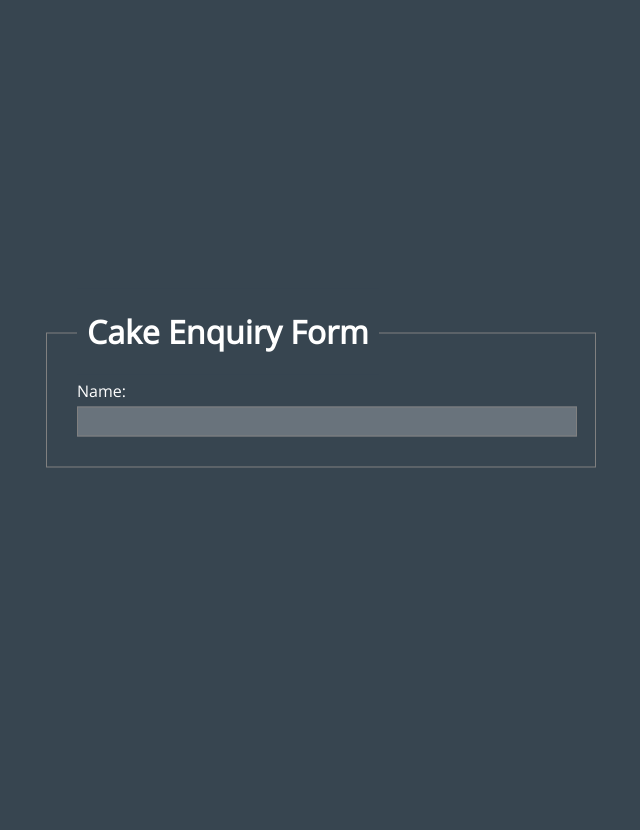
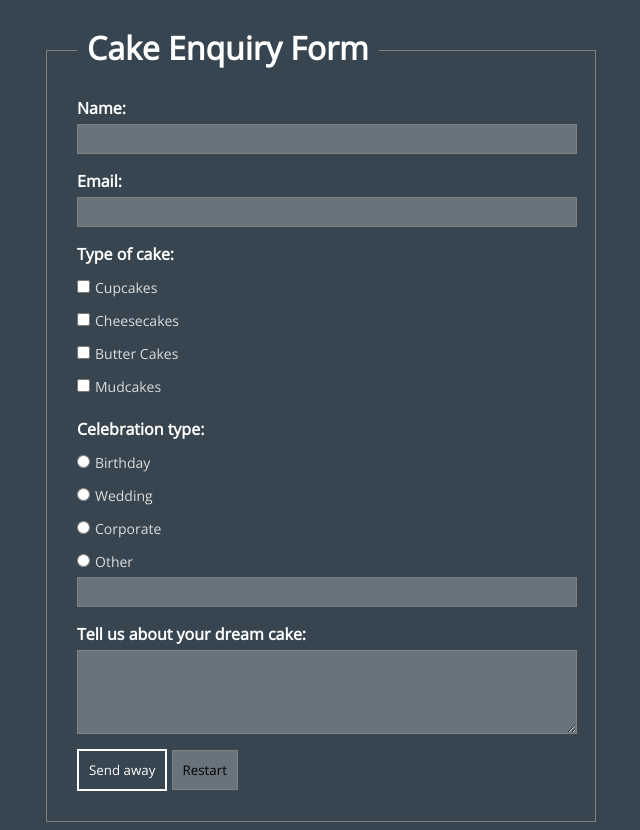
Before and after one commit to ianlenehan/ustwo-test, a website: page public/index.html in a window 1280 px wide. Shown: the whole page, without its empty margins (319-959 px from the left). Before the commit the page ends 800 px from the top, so only its background shows below. Drawn offline with nearby package versions, Linux system fonts and the light colour scheme.

Commit message:
close to completing html form layout with styling

```diff
--- a/public/index.html
+++ b/public/index.html
@@ -14,7 +14,28 @@
     <div>
       <form class="cake-form" action="post">
         <p class="form-label">Name:</p>
-        <input type="text" name="name">
+        <input class="wide" type="text" name="name" required>
+        <p class="form-label">Email:</p>
+        <input class="wide" type="text" name="email" required>
+
+        <p class="form-label">Type of cake:</p>
+          <input class="selectors" type="checkbox" name="cake" value="cupcakes"><span class="selector-label">Cupcakes</span></br>
+          <input class="selectors" type="checkbox" name="cake" value="cheesecakes"><span class="selector-label">Cheesecakes</span></br>
+          <input class="selectors" type="checkbox" name="cake" value="mudcakes"><span class="selector-label">Butter Cakes</span></br>
+          <input class="selectors" type="checkbox" name="cake" value="buttercakes"><span class="selector-label">Mudcakes</span></br>
+
+        <p class="form-label">Celebration type:</p>
+          <input class="selectors" type="radio" name="celebration" value="birthday"><span class="selector-label">Birthday</span></br>
+          <input class="selectors" type="radio" name="celebration" value="wedding"><span class="selector-label">Wedding</span></br>
+          <input class="selectors" type="radio" name="celebration" value="corporate"><span class="selector-label">Corporate</span></br>
+          <input class="selectors" type="radio" name="celebration" value="other"><span class="selector-label">Other</span></br>
+          <input type="text" name="celebration" class="wide" disabled="disabled" />
+
+          <p class="form-label">Tell us about your dream cake:</p>
+          <textarea class="wide" name="dream-cake" rows="4"></textarea>
+
+          <input class="submit-button button" type="submit" value="Send away">
+          <input class="reset-button button" type="submit" value="Restart">
       </form>
     </div>
 
--- a/scss/main.scss
+++ b/scss/main.scss
@@ -1,5 +1,7 @@
 @import url(https://fonts.googleapis.com/css?family=Open+Sans);
 $main-font: 'Open Sans', sans-serif;
+$main-font-color: white;
+$secondary-font-color: gainsboro;
 $bg-color: #374550;
 $input-color: #69737c;
 $border-color: grey;
@@ -8,38 +10,56 @@ body {
   margin: 0;
   font-family: $main-font;
   background-color: $bg-color;
-  color: white;
+  color: $main-font-color;
 }
 
 #container {
   border: 1px solid $border-color;
   width: 550px;
-  margin: 0 auto;
-  transform: translate(-50%, -50%);
-  position:absolute;
-  top: 50%;
-  left: 50%;
+  margin: 50px auto;
   padding: 30px;
   box-sizing: border-box;
+  overflow: auto;
 }
 
 .h1-container {
   background-color: $bg-color;
   position: absolute;
-  top: -45px;
+  top: 5px;
   padding: 0 10px;
 }
 
 .form-label {
   margin-bottom: 5px;
+  font-weight: bold;
 }
 
 .cake-form {
-  input {
-    width: 100%;
+
+  input, textarea {
     font-family: $main-font;
     padding: 5px;
     background-color: $input-color;
     border: 1px solid $border-color;
   }
+  .wide {
+    width: 100%;
+  }
+  .selectors, .selector-label {
+    margin: 10px 5px 10px 0;
+  }
+  .selector-label {
+    color: $secondary-font-color;
+    font-size: 14px;
+  }
+  .button {
+    margin-top: 10px;
+    padding: 10px;
+  }
+  .submit-button {
+    background-color: transparent;
+    border: 2px solid white;
+    color: $main-font-color;
+  }
+
 }
```
Also changed, not shown: public/css/main.css.
